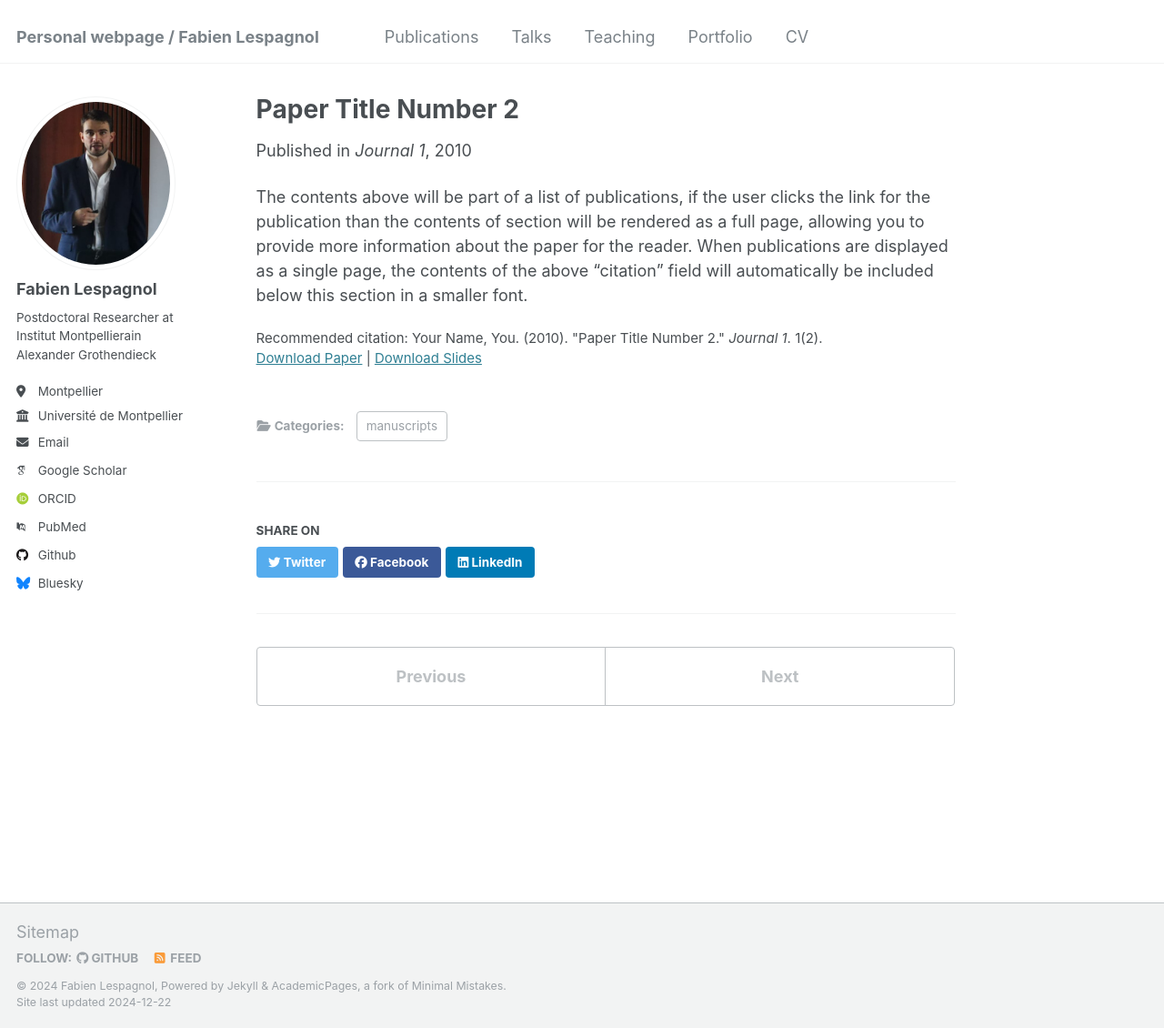
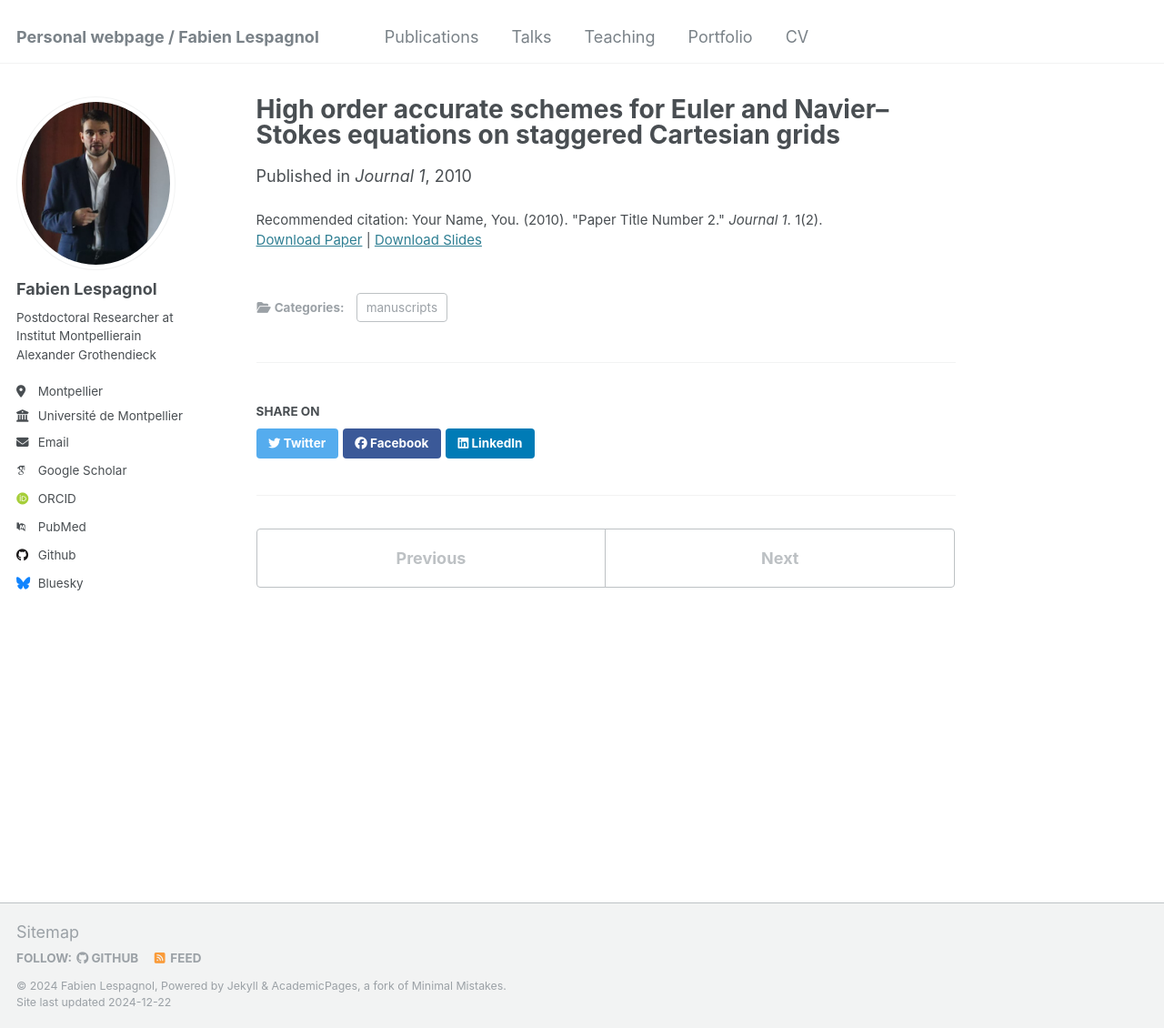
Before and after one commit to FabienLespagnol/fabienlespagnol.github.io, a Jekyll site: the page built from _publications/2010-10-01-paper-title-number-2.md, in a window 1280 px wide and 1130 px high. Shown: the whole window at 91% size. Built offline with Jekyll 4.4.1, drawn with Linux system fonts in a browser that asks for light colours; some web fonts are replaced.

Commit message:
Update 2010-10-01-paper-title-number-2.md
update 21:41 22/12/2024

```diff
--- a/_publications/2010-10-01-paper-title-number-2.md
+++ b/_publications/2010-10-01-paper-title-number-2.md
@@ -1,14 +1,12 @@
 ---
-title: "Paper Title Number 2"
+title: "High order accurate schemes for Euler and Navier–Stokes equations on staggered Cartesian grids"
 collection: publications
 category: manuscripts
 permalink: /publication/2010-10-01-paper-title-number-2
-excerpt: 'This paper is about the number 2. The number 3 is left for future work.'
+excerpt: 'This paper is about finite difference scheme where high-order accuracy in space is reached thanks to Taylor series and in time through Cauchy-Kovalevskaya procedure.'
 date: 2010-10-01
 venue: 'Journal 1'
 slidesurl: 'http://academicpages.github.io/files/slides2.pdf'
 paperurl: 'http://academicpages.github.io/files/paper2.pdf'
 citation: 'Your Name, You. (2010). &quot;Paper Title Number 2.&quot; <i>Journal 1</i>. 1(2).'
 ---
-
-The contents above will be part of a list of publications, if the user clicks the link for the publication than the contents of section will be rendered as a full page, allowing you to provide more information about the paper for the reader. When publications are displayed as a single page, the contents of the above "citation" field will automatically be included below this section in a smaller font.
```
